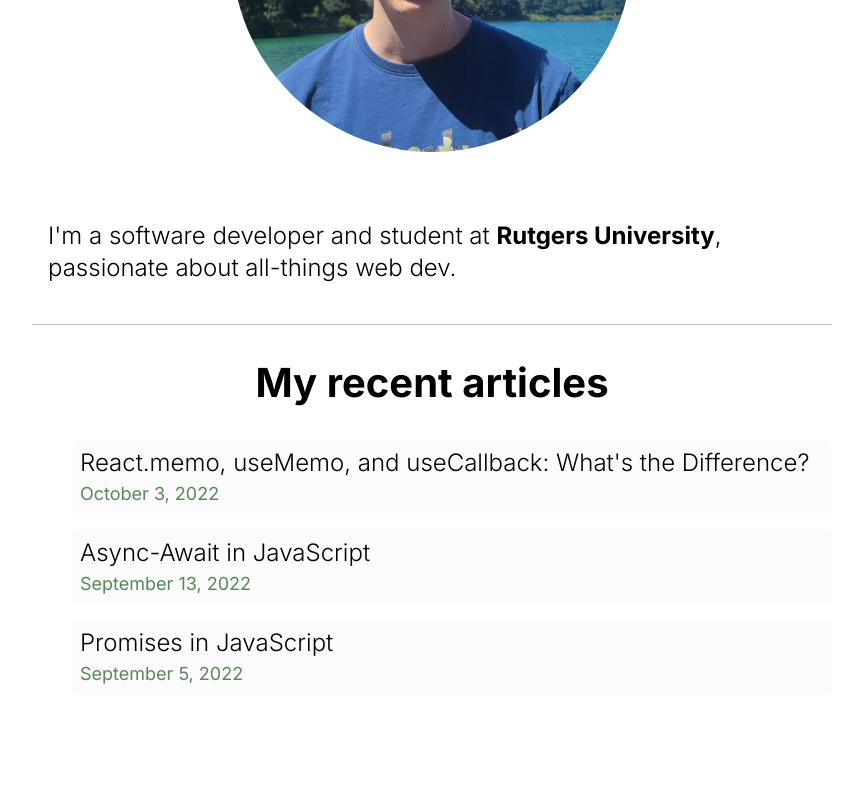
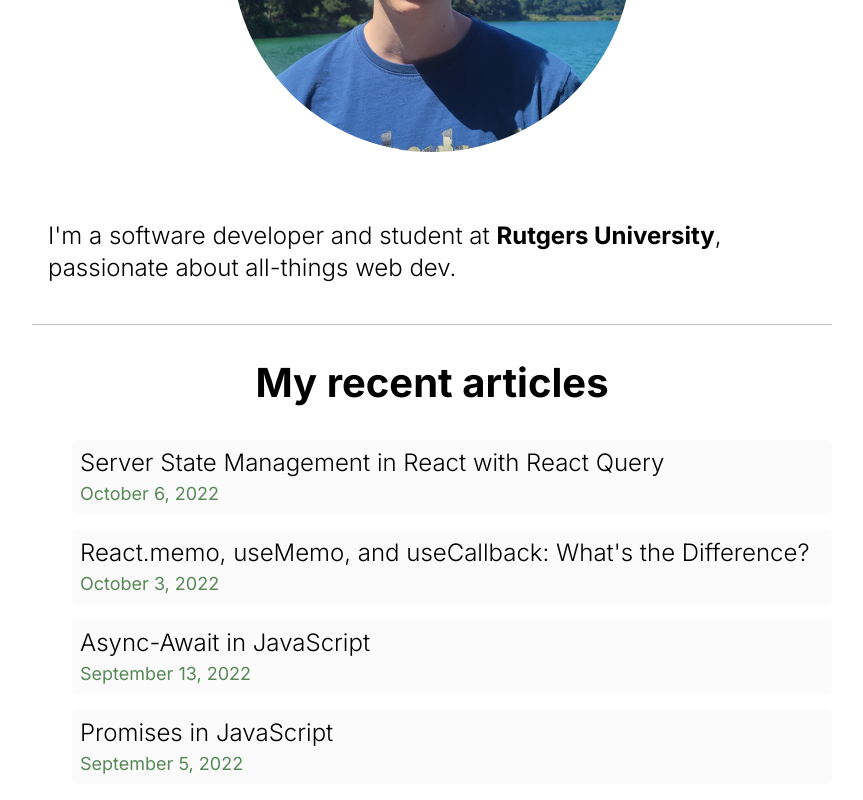
Before and after one commit to OGreeni/ogreeni-blog, a Next.js app: page / in a window 1280 px wide. Shown: the part 559-1359 px from the top of the page, without its empty margins (208-1071 px from the left). Before the commit the page ends 1269 px from the top, so only its background shows below. Built offline with nearby package versions, Linux system fonts and the light colour scheme; no server answers.

Commit message:
refactor: add absolute imports

```diff
--- a/pages/404.tsx
+++ b/pages/404.tsx
@@ -1,5 +1,5 @@
 import React from 'react';
-import Layout from '../components/layout';
+import Layout from 'components/layout';
 
 import styles from './404.module.css';
 
--- a/pages/_app.tsx
+++ b/pages/_app.tsx
@@ -4,9 +4,9 @@ import Head from 'next/head';
 
 import { onAuthStateChange } from '../firebase/firebase';
 
-import TopNav from '../components/topnav';
-import { UserProvider } from '../context/authContext';
-import '../styles/global.css';
+import TopNav from 'components/topnav';
+import { UserProvider } from 'context/authContext';
+import 'styles/global.css';
 
 const App = ({ Component, pageProps }: AppProps) => {
   const [user, setUser] = useState({ loggedIn: false, email: null });
--- a/pages/about.tsx
+++ b/pages/about.tsx
@@ -1,9 +1,9 @@
 import React from 'react';
 import Head from 'next/head';
 
-import styles from './about.module.css';
-import Layout from '../components/layout';
-import Button from '../components/button';
+import styles from 'about.module.css';
+import Layout from 'components/layout';
+import Button from 'components/button';
 
 const About = () => {
   return (
--- a/pages/index.tsx
+++ b/pages/index.tsx
@@ -3,9 +3,9 @@ import Head from 'next/head';
 import Link from 'next/link';
 import { GetStaticProps } from 'next';
 
-import Layout from '../components/layout';
+import Layout from 'components/layout';
 import styles from './index.module.css';
-import { getSortedPostsData } from '../utils/posts';
+import { getSortedPostsData } from 'utils/posts';
 
 interface PostData {
   id: string;
--- /dev/null
+++ b/posts/react-query.md
@@ -0,0 +1,14 @@
+---
+title: 'Server State Management in React with React Query'
+date: October 6, 2022
+---
+
+# What is Server State?
+
+Server state is the data your frontend app synchronizes with your backend. When you query data from an external API, you often want to manage the state of your data, your loading state, error state, caching, and more. This is a complicated task, and thankfully React Query manages it all for us.
+
+# Creating a React App
+
+To get started with React Query, we'll create a basic React application with Create React App. Simply run `npx create-react-app react-query` after navigating to your desired directory.
+
+To get started using React Query, you would simply need to install the package via your favorite package manager. If you're using NPM, run `npm i react-query`.
--- a/tsconfig.json
+++ b/tsconfig.json
@@ -13,7 +13,8 @@
     "resolveJsonModule": true,
     "isolatedModules": true,
     "jsx": "preserve",
-    "moduleResolution": "node"
+    "moduleResolution": "node",
+    "baseUrl": "."
   },
   "include": ["next-env.d.ts", "**/*.ts", "**/*.tsx"],
   "exclude": ["node_modules"]
```
Also changed, not shown: pages/posts/[id].tsx (+6 -6 lines), posts/react-memo-usememo-usecallback.md (+0 -1 lines).
